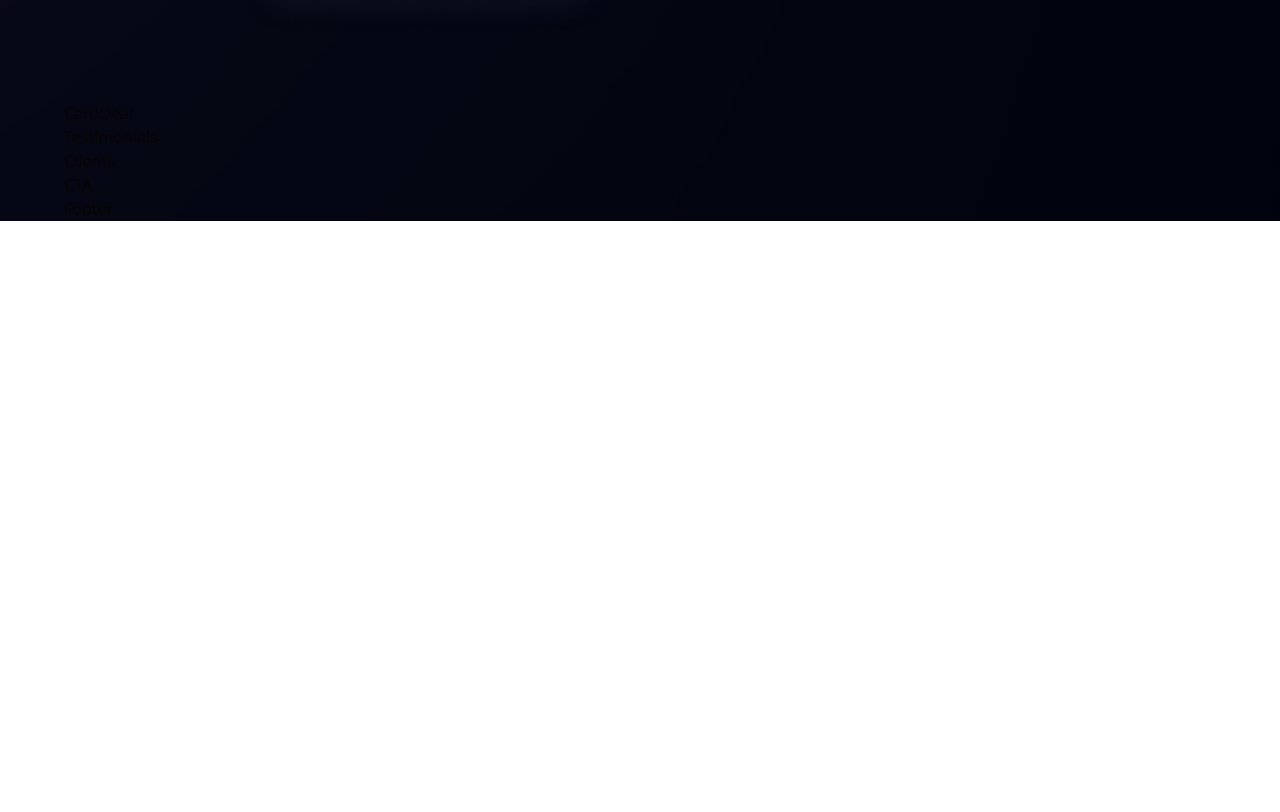
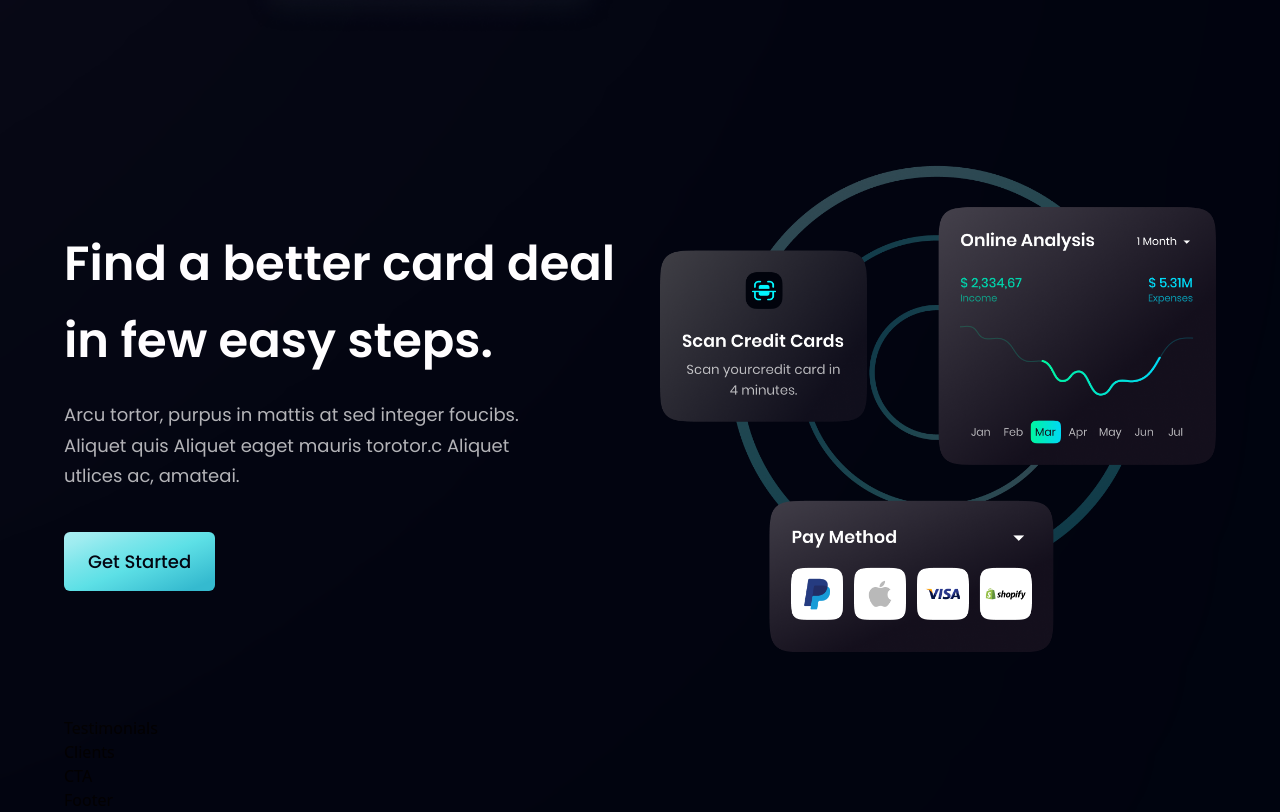
Before and after one commit to JPaul23/bank_web_app, a React (Create React App) app: page / in a window 1280 px wide. Shown: the part 2112-2924 px from the top of the page. Before the commit the page ends 2333 px from the top, so only its background shows below. Built offline with nearby package versions, Linux system fonts and the light colour scheme; the HTML template or start-up script is replaced by a standard one.

Commit message:
Card-deal section

```diff
--- a/src/components/CardDeal.jsx
+++ b/src/components/CardDeal.jsx
@@ -1,9 +1,21 @@
-import React from 'react'
+import { card } from "../assets";
+import styles, { layout } from "../styles";
+import Button from "./Button";
 
-const CardDeal = () => {
-  return (
-    <div>CardDeal</div>
-  )
-}
+const CardDeal = () => (
+  <section className={layout.section}>
+    <div className={layout.sectionInfo}>
+      <h2 className={styles.heading2}>Find a better card deal <br className="sm:block hidden" /> in few easy steps.</h2>
+      <p className={`${styles.paragraph} max-w-[470px] mt-5`}>
+        Arcu tortor, purpus in mattis at sed integer foucibs. Aliquet quis Aliquet eaget mauris torotor.c Aliquet utlices ac, amateai.
+      </p>
+      <Button styles='mt-10' />
+    </div>
+
+    <div className={layout.sectionImg}>
+      <img src={card} alt='cards' className='w-[100%] h-[100%]' />
+    </div>
+  </section>
+)
 
 export default CardDeal
```
